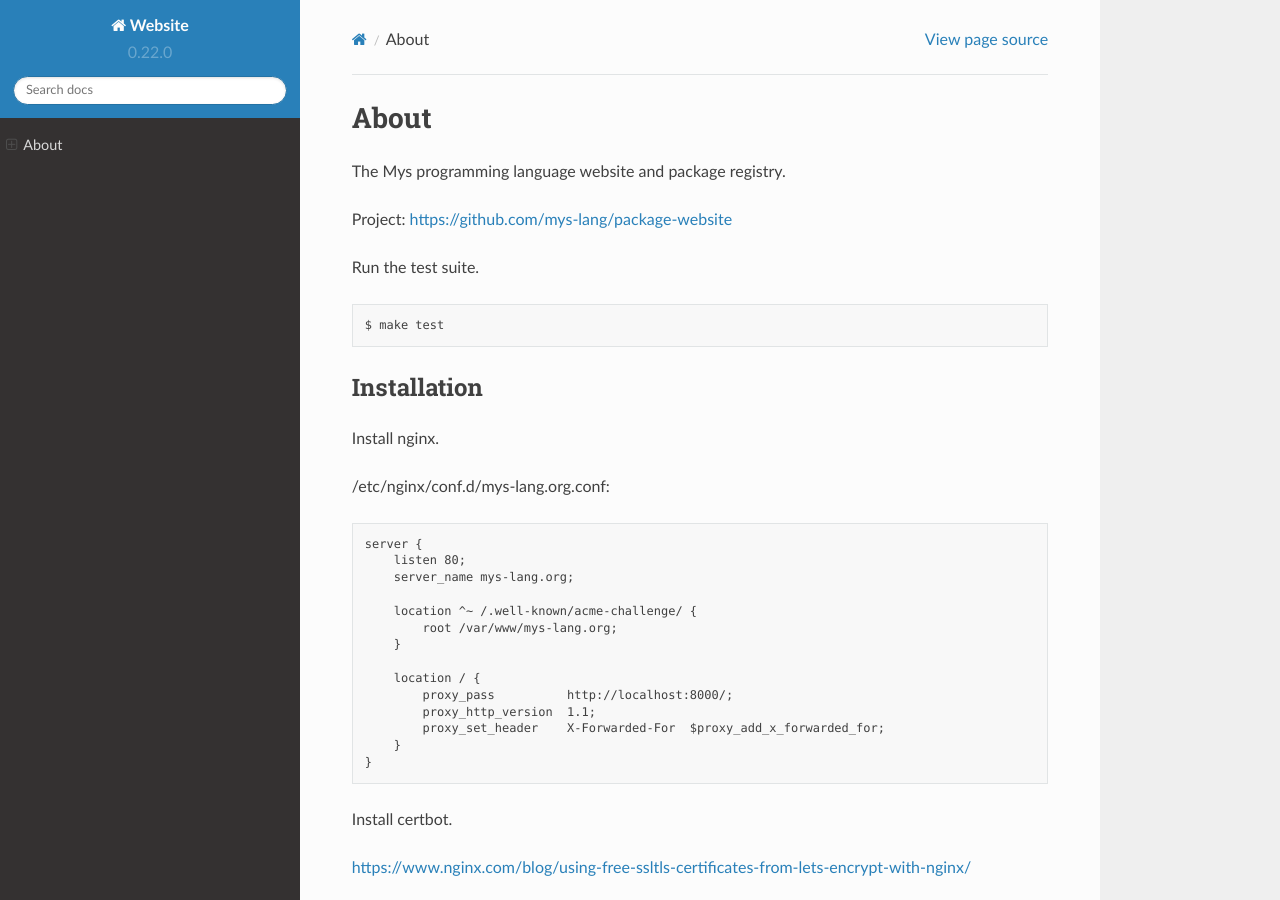
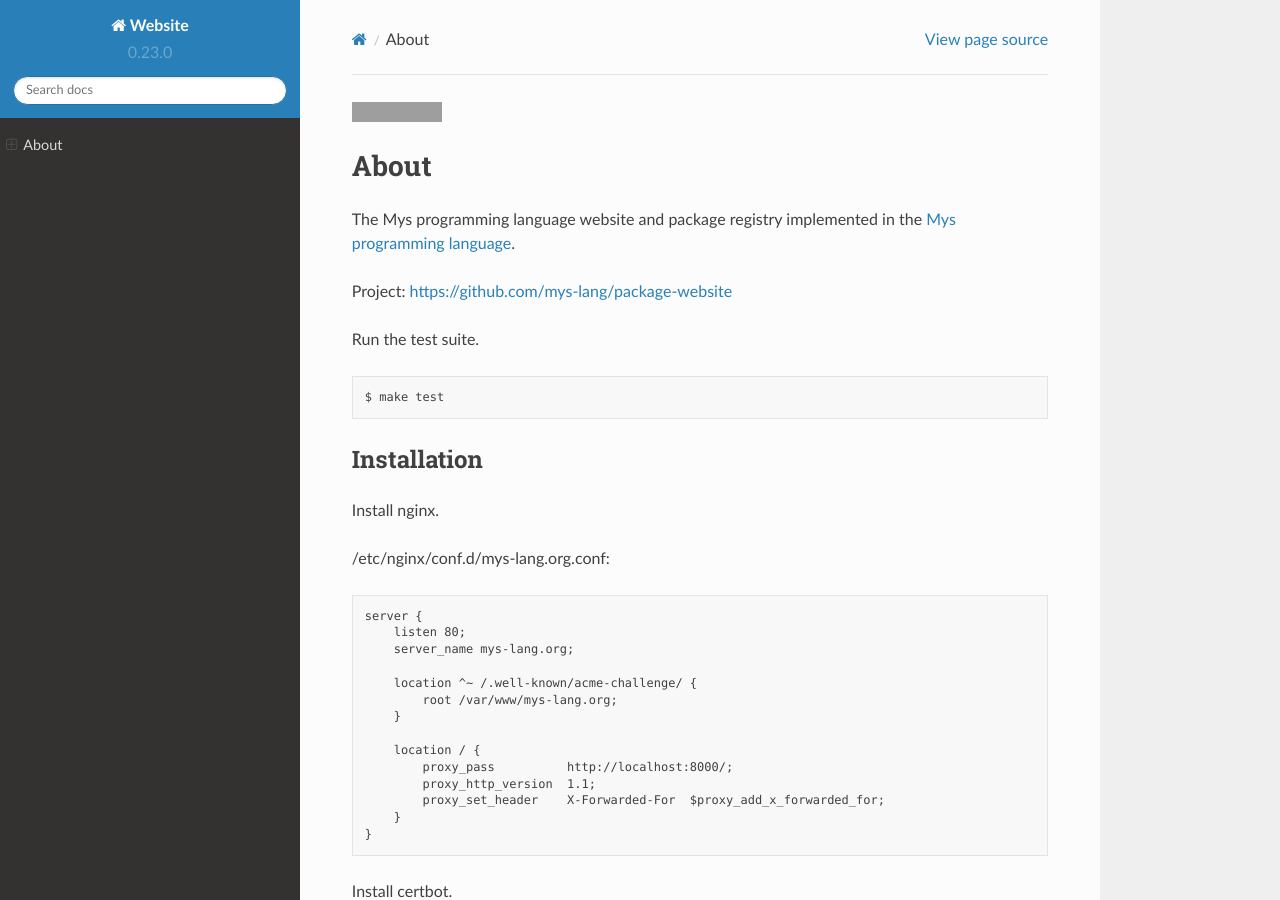
Before and after one commit to mys-lang/package-website, a Sphinx documentation site: the page built from doc/index.rst, in a window 1280 px wide and 900 px high. Built offline with Sphinx 7.4.7 and the Read the Docs theme 2.0.0, drawn with Linux system fonts in a browser that asks for light colours; grey boxes are pictures that could not be loaded.

Commit message:
Documentation.

```diff
--- a/doc/index.rst
+++ b/doc/index.rst
@@ -1,7 +1,10 @@
+|test|_
+
 About
 =====
 
-The Mys programming language website and package registry.
+The Mys programming language website and package registry implemented
+in the `Mys programming language`_.
 
 Project: https://github.com/mys-lang/package-website
 
@@ -101,3 +104,8 @@ Enable is for start at boot.
 
    $ sudo systemctl start mys-lang.org
    $ sudo systemctl enable mys-lang.org
+
+.. |test| image:: https://github.com/mys-lang/package-website/actions/workflows/pythonpackage.yml/badge.svg
+.. _test: https://github.com/mys-lang/package-website/actions/workflows/pythonpackage.yml
+
+.. _Mys programming language: https://mys-lang.org
--- a/package.toml
+++ b/package.toml
@@ -1,6 +1,6 @@
 [package]
 name = "website"
-version = "0.22.0"
+version = "0.23.0"
 authors = ["Erik Moqvist <erik.moqvist@gmail.com>"]
 description = "The Mys programming language website."
 
```
